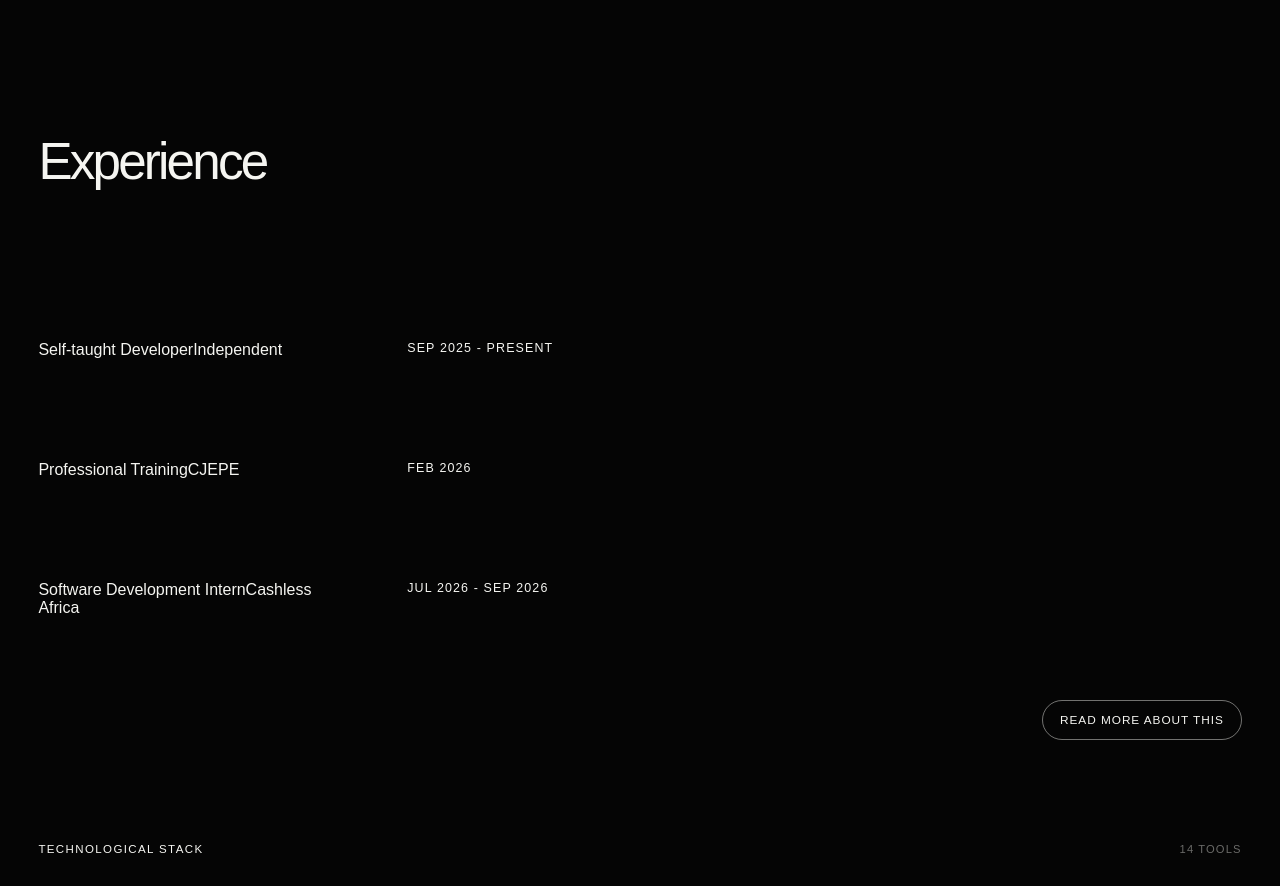
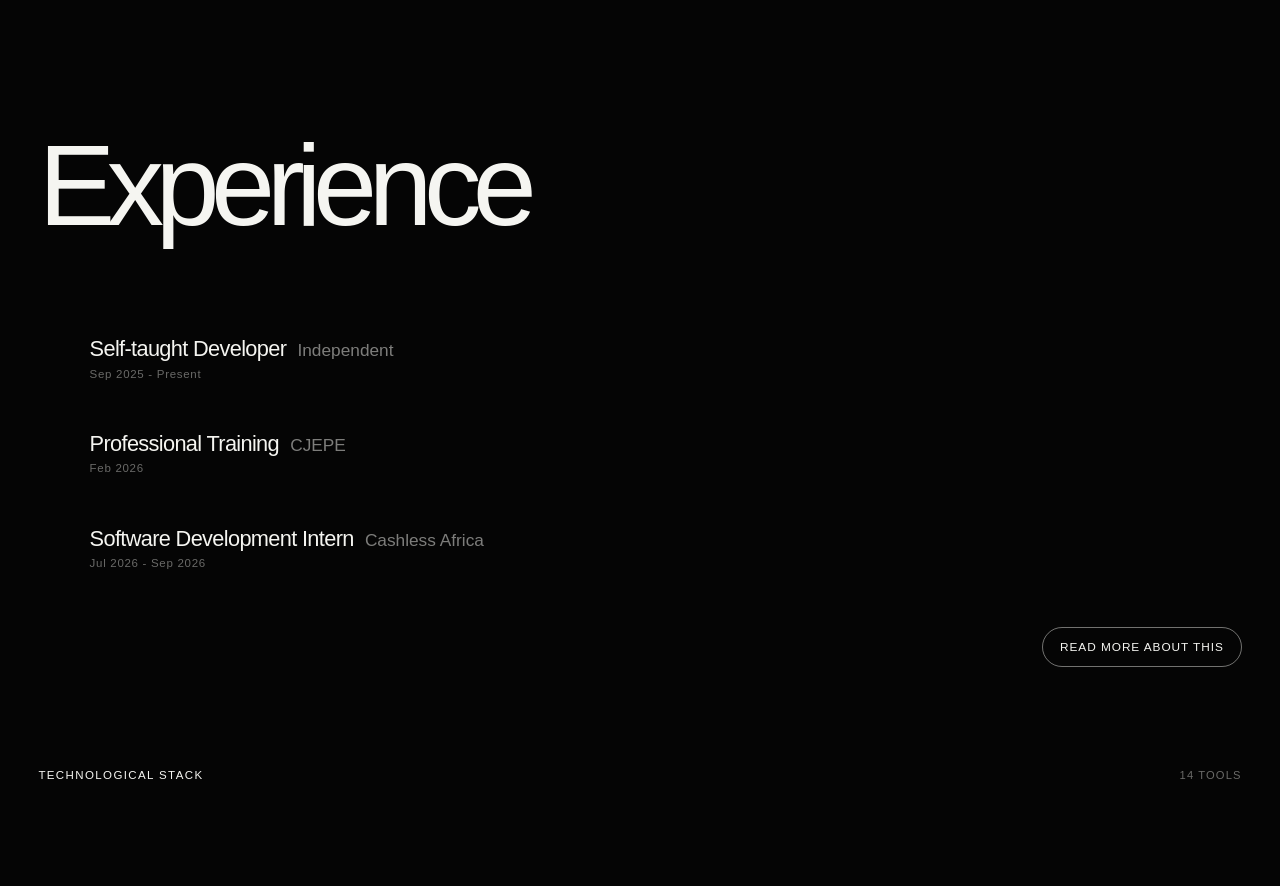
Before and after one commit to emma-dasilva-dev/emma-portfolio, a Next.js app: page / in a window 1280 px wide. Shown: the part 1540-2426 px from the top of the page. Built offline with nearby package versions, Linux system fonts and the light colour scheme; grey boxes are pictures that could not be loaded.

Commit message:
Style concise experience layout

```diff
--- a/src/app/globals.css
+++ b/src/app/globals.css
@@ -1168,3 +1168,68 @@ a {
     text-align: left;
   }
 }
+
+
+.experience-heading-simple {
+  display: block;
+  margin-bottom: clamp(3rem, 6vw, 5rem);
+}
+
+.experience-heading-simple h2 {
+  max-width: none;
+  font-size: clamp(3.8rem, 9vw, 9rem);
+  font-weight: 500;
+  line-height: 0.84;
+  letter-spacing: -0.075em;
+}
+
+.experience-list-simple {
+  max-width: 72rem;
+  margin-left: auto;
+}
+
+.experience-item-simple {
+  display: block;
+  padding: clamp(1.2rem, 2vw, 1.8rem) 0;
+}
+
+.experience-role-line {
+  display: flex;
+  align-items: baseline;
+  gap: 0.7rem;
+  flex-wrap: wrap;
+}
+
+.experience-role {
+  font-size: clamp(1.15rem, 1.7vw, 1.6rem);
+  font-weight: 500;
+  letter-spacing: -0.03em;
+}
+
+.experience-company {
+  color: rgba(245, 245, 241, 0.5);
+  font-size: clamp(1rem, 1.35vw, 1.25rem);
+  transition: color 200ms ease;
+}
+
+a.experience-company:hover {
+  color: var(--white);
+}
+
+.experience-item-simple .experience-date {
+  margin-top: 0.35rem;
+  color: rgba(245, 245, 241, 0.42);
+  font-size: 0.72rem;
+  letter-spacing: 0.06em;
+  text-transform: none;
+}
+
+@media (max-width: 800px) {
+  .experience-list-simple {
+    margin-left: 0;
+  }
+
+  .experience-heading-simple h2 {
+    font-size: clamp(3.6rem, 18vw, 7rem);
+  }
+}
```
